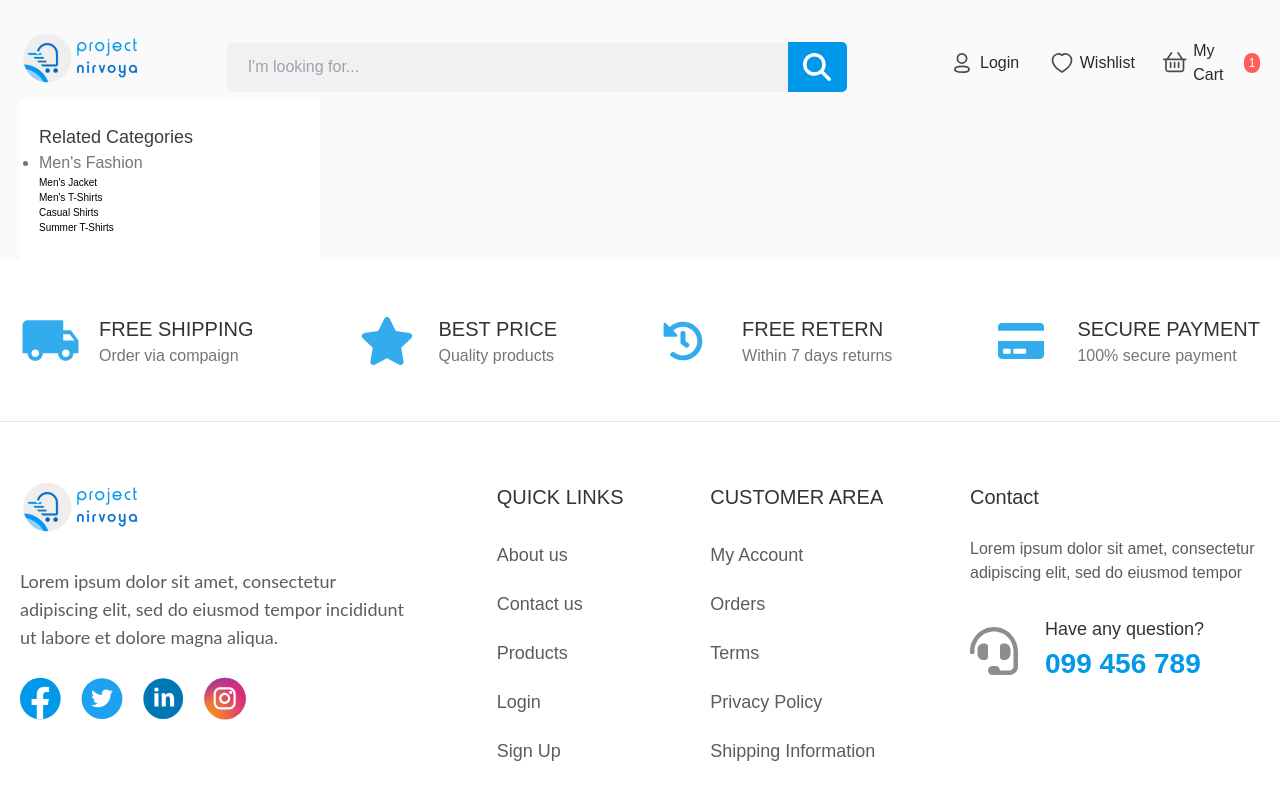
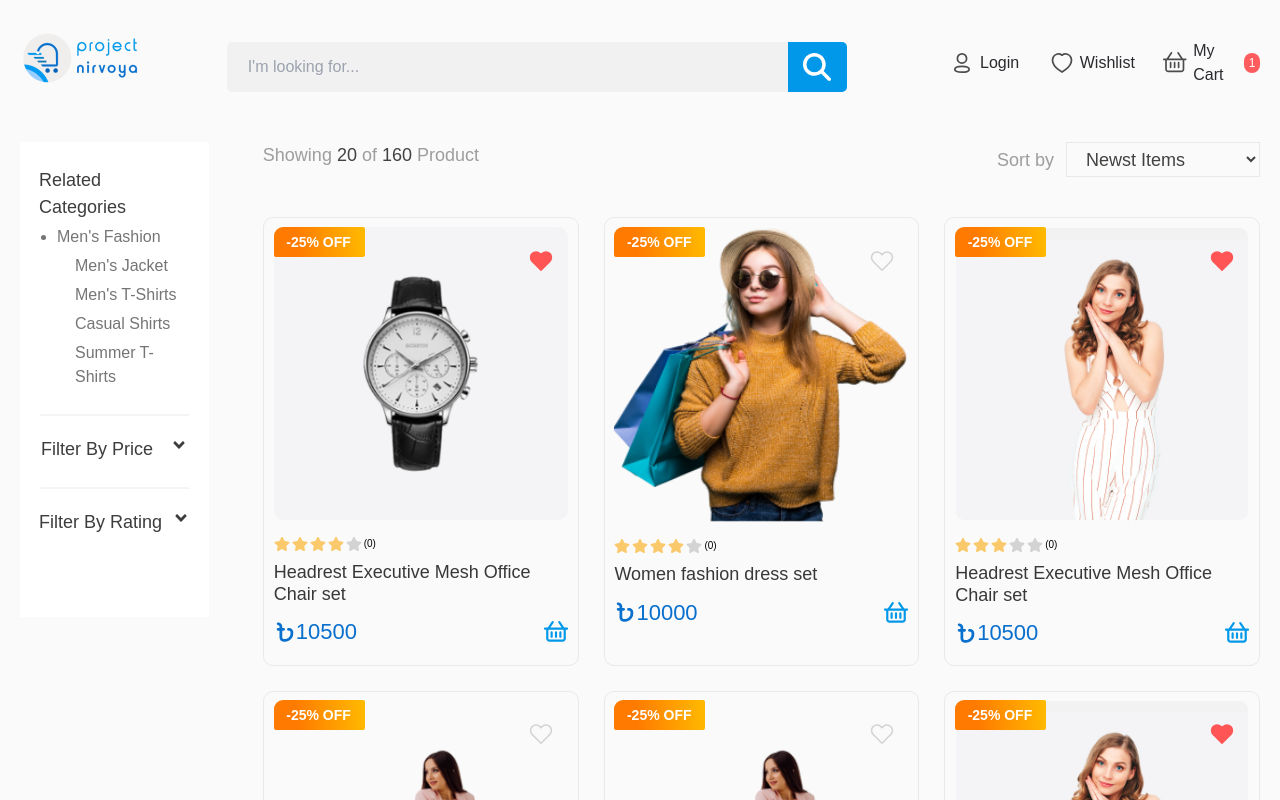
Before and after one commit to devwithfarshi/nurit-project-1, a Next.js app: page /products in a window 1280 px wide. Shown: the top 800 px of the page. Built offline with nearby package versions, Linux system fonts and the light colour scheme.

Commit message:
product page done

```diff
--- /dev/null
+++ b/app/components/AllProducts.jsx
@@ -0,0 +1,35 @@
+import React from "react";
+import ProductWrapper from "./ProductWrapper";
+import { productArray } from "../config/data";
+const AllProducts = () => {
+  return (
+    <main className="allProduct_wrapper">
+      <header className="all_products_header flex justify-between ">
+        <p>
+          Showing <span>20</span> of <span>160</span> Product
+        </p>
+        <div>
+          <span>Sort by</span>
+          <select className=" py-[.55rem] px-[1.5rem]">
+            <option value="new">Newst Items</option>
+            <option value="h">Price Low to High</option>
+            <option value="l">Price High to Low</option>
+            <option value="asc">A - Z</option>
+            <option value="dsc">Z - A</option>
+          </select>
+        </div>
+      </header>
+      <ProductWrapper
+        produtcsArray={[
+          ...productArray,
+          ...productArray.reverse(),
+          ...productArray.reverse(),
+          ...productArray,
+          ...productArray.reverse(),
+        ]}
+      />
+    </main>
+  );
+};
+
+export default AllProducts;
--- a/app/components/FilterWrapper.jsx
+++ b/app/components/FilterWrapper.jsx
@@ -1,17 +1,136 @@
+"use client";
+import { useState } from "react";
+import { FaArrowDown, FaMinus, FaAngleDown, FaStar } from "react-icons/fa";
+import { FaBangladeshiTakaSign } from "react-icons/fa6";
+
 const FilterWrapper = () => {
+  const [accordinOpen, setAccordinOpen] = useState({
+    price: false,
+    rating: false,
+  });
+  const priceAccordinHandler = () => {
+    setAccordinOpen((preValue) => {
+      return {
+        ...preValue,
+        price: !preValue.price,
+      };
+    });
+  };
+  const ratingAccordinHandler = () => {
+    setAccordinOpen((preValue) => {
+      return {
+        ...preValue,
+        rating: !preValue.rating,
+      };
+    });
+  };
   return (
-    <section className="px-[1.9rem] py-[2.5rem] bg-[#fff] basis-[30rem]">
-      <div className="first_filterBy">
+    <section className="  px-[1.9rem] py-[2.5rem] bg-[#fff]">
+      <div className="filter_wrapper ">
+        <div className="first_filterBy pb-[2rem]">
           <h5>Related Categories</h5>
           <ul className="category_main_list">
-          <li className="main_category">Men&apos;s fashion</li>
+            <li className="main_category">
+              Men&apos;s fashion
               <ul>
                 <li>Men&apos;s Jacket</li>
                 <li>Men&apos;s T-Shirts</li>
                 <li>Casual Shirts</li>
                 <li>Summer T-Shirts</li>
               </ul>
+            </li>
           </ul>
+        </div>
+        <div className="filterByPrice py-[2rem]">
+          <h5
+            className="flex justify-between cursor-pointer"
+            onClick={priceAccordinHandler}
+          >
+            <span>Filter by Price</span>
+            <FaAngleDown
+              className={`ransition-all duration-300 ease-in-out text-[#3d3d3f] ${
+                accordinOpen.price ? "rotate-180" : "rotate-0"
+              }`}
+            />
+          </h5>
+
+          <div
+            className={`grid overflow-hidden transition-all duration-300 ease-in-out ${
+              accordinOpen.price
+                ? "grid-rows-[1fr] opacity-100"
+                : "grid-rows-[0fr] opacity-0"
+            }`}
+          >
+            <div className="overflow-hidden">
+              <input type="range" className="price_range my-[3rem]" />
+              <p className="price_range_text flex items-center">
+                <span>Price:</span>
+                <span className="flex items-center text-[#383838]">
+                  <FaBangladeshiTakaSign fontSize={15} />
+                  1000 &nbsp; <FaMinus fontSize={15} strokeWidth={0} /> &nbsp;
+                  <FaBangladeshiTakaSign fontSize={15} />
+                  2500
+                </span>
+              </p>
+            </div>
+          </div>
+        </div>
+        {/* Filter by rating */}
+        <div className="filterByRating py-[2rem]">
+          <h5
+            className="cursor-pointer flex justify-between"
+            onClick={ratingAccordinHandler}
+          >
+            <span>Filter by rating</span>
+            <FaAngleDown
+              className={`ransition-all duration-300 ease-in-out text-[#3d3d3f] ${
+                accordinOpen.rating ? "rotate-180" : "rotate-0"
+              }`}
+            />
+          </h5>
+
+          <div
+            className={`grid overflow-hidden transition-all duration-300 ease-in-out ${
+              accordinOpen.rating
+                ? "grid-rows-[1fr] opacity-100"
+                : "grid-rows-[0fr] opacity-0"
+            }`}
+          >
+            <ul className="overflow-hidden mt-[3.2rem]">
+              {[...Array(5)].map((star, index) => {
+                const currentRatting = index + 1;
+                return (
+                  <>
+                    <li key={index + 1} className="flex mb-[1.6rem]">
+                      <input
+                        className="mr-[1.6rem] w-[2.4rem]"
+                        type="checkbox"
+                        style={{
+                          border: ".3rem solid #D0D0D2",
+                          outline: "none",
+                        }}
+                      />{" "}
+                      {[...Array(5)].map((v, i) => {
+                        if (currentRatting >= i + 1) {
+                          return (
+                            <>
+                              <FaStar
+                                className="ml-[.8rem]"
+                                key={i + 3}
+                                color="#FAC96B"
+                                fontSize={"2.4rem"}
+                              />
+                            </>
+                          );
+                        }
+                      })}
+                    </li>
+                  </>
+                );
+              })}
+            </ul>
+          </div>
+        </div>
       </div>
     </section>
   );
--- a/app/components/HomeBanner.jsx
+++ b/app/components/HomeBanner.jsx
@@ -8,14 +8,8 @@ const HomeBanner = () => {
   return (
     <>
       <main className="home_banner_wrapper ">
-        <div className="home_slider">
-          <Carousel
-            autoPlay
-            // autoPlay={false}
-            infiniteLoop
-            showStatus={false}
-            showArrows={false}
-          >
+        <div className="home_slider w-[80vw]">
+          <Carousel autoPlay infiniteLoop showStatus={false} showArrows={false}>
             <Image
               src={"/images/heroImage.png"}
               alt="Delivery hero"
--- a/app/components/ProductWrapper.jsx
+++ b/app/components/ProductWrapper.jsx
@@ -4,7 +4,7 @@ import SingleProduct from "./SingleProduct";
 const ProductWrapper = ({ produtcsArray }) => {
   return (
     <>
-      <ul className="product_wrapper mt-[4rem]">
+      <ul className="product_wrapper mt-[4rem] ">
         {produtcsArray &&
           produtcsArray.map(
             ({ id, wishList, title, price, ratting, image }) => {
--- a/app/components/SingleProduct.jsx
+++ b/app/components/SingleProduct.jsx
@@ -15,7 +15,7 @@ const SingleProduct = ({
 }) => {
   const [wishList, setWishList] = useState(bookMark);
   return (
-    <li className="single_product_wrapper relative">
+    <li className="single_product_wrapper relative ">
       <figure>
         <Image
           src={image}
--- a/app/globals.css
+++ b/app/globals.css
@@ -67,7 +67,7 @@ ol {
   font-weight: 500;
   color: var(--dark);
   text-transform: capitalize;
-  @media (max-width: 620px) {
+  @media (max-width: 900px) {
     font-size: 1.6rem;
   }
 }
@@ -388,7 +388,7 @@ ul.navMenu {
 /* Proeducs wrapper */
 .product_wrapper {
   display: grid;
-  grid-template-columns: repeat(4, 1fr);
+  grid-template-columns: repeat(3, 1fr);
   gap: 2.5rem;
 }
 
@@ -435,7 +435,7 @@ ul.navMenu {
   }
 }
 
-@media (max-width: 620px) {
+@media (max-width: 900px) {
   /* Proeducs wrapper */
   .product_wrapper {
     grid-template-columns: repeat(2, 49%);
@@ -572,7 +572,7 @@ footer {
   }
 }
 
-@media (max-width: 620px) {
+@media (max-width: 900px) {
   #shipping_icon {
     font-size: 4rem;
   }
--- a/app/page.js
+++ b/app/page.js
@@ -3,6 +3,7 @@ import HomeBanner from "./components/HomeBanner";
 import HomeCategory from "./components/HomeCategory";
 import { productArray } from "./config/data";
 import { MdKeyboardArrowDown } from "react-icons/md";
+import Link from "next/link";
 
 export default function Home() {
   return (
@@ -21,10 +22,13 @@ export default function Home() {
           ]}
           heading={"Featured Product"}
         /> */}
-        <button className="uppercase bg-[#34ADED] px-[2.5rem] py-[.9rem] text-[#fff] flex items-center showMore_btn mx-[auto] my-[4rem]">
+        <Link
+          href="products"
+          className="uppercase bg-[#34ADED] px-[2.5rem] py-[.9rem] text-[#fff] flex items-center showMore_btn my-[4rem] w-fit mx-auto "
+        >
           <span>show more</span>
           <MdKeyboardArrowDown className="ml-[.4rem]" fontSize={24} />
-        </button>
+        </Link>
       </section>
     </>
   );
--- a/app/products/page.js
+++ b/app/products/page.js
@@ -1,3 +1,4 @@
+import AllProducts from "../components/AllProducts";
 import FilterWrapper from "../components/FilterWrapper";
 import "./product.css";
 
@@ -5,8 +6,9 @@ const Products = () => {
   return (
     <>
       <section className="container sm:p-0 pt-[1.3rem] px-[2rem]">
-        <main className="filterd_wrapper flex gap-[5.4rem]">
+        <main className="filterd_wrapper flex items-start gap-[5.4rem] mt-[4.3rem]">
           <FilterWrapper />
+          <AllProducts />
         </main>
       </section>
     </>
--- a/app/products/product.css
+++ b/app/products/product.css
@@ -1,17 +1,100 @@
-.first_filterBy {
+.filter_wrapper {
   font-family: "Poppins", sans-serif;
   h5 {
     font-size: 1.8rem;
     font-weight: 500;
     color: #3d3d3f;
+    margin-bottom: 0.4rem;
+    text-transform: capitalize;
   }
+}
+.first_filterBy {
   .category_main_list {
+    margin-left: 1.8rem;
     li.main_category {
+      list-style: disc;
       text-transform: capitalize;
-      color: #757575;
-      list-style: disc;
       font-size: 1.6rem;
       font-weight: 400;
+      color: #757575;
+      ul {
+        margin-left: 1.8rem;
+        li {
+          margin: 0.5rem 0;
+          cursor: pointer;
+          font-size: 1.6rem;
+          font-weight: 400;
+          color: #757575;
+          transition: all 150ms linear;
+          &:hover {
+            color: var(--secondary);
+          }
+        }
+      }
     }
   }
 }
+
+.filterByPrice {
+  border: 0.2rem solid;
+  border-color: #f4f4f4 transparent;
+
+  input[type="range"] {
+    -webkit-appearance: none;
+    appearance: none;
+    cursor: pointer;
+    width: 100%;
+    height: 0.6rem;
+    border-radius: 0.5rem;
+    background-color: var(--secondary);
+
+    &::-webkit-slider-thumb {
+      appearance: none;
+      background: #fafafa;
+      border: 0.1rem solid #e9e9e9;
+      height: 2.4rem;
+      width: 2.4rem;
+      border-radius: 50%;
+      box-shadow: 0 0.4rem 0.8rem rgba(0, 0, 0, 0.1);
+    }
+  }
+  .price_range_text {
+    font-size: 1.8rem;
+    font-weight: 500;
+    span {
+      &:first-child {
+        color: #a7a7a7;
+      }
+    }
+  }
+}
+
+/* All products css */
+
+header.all_products_header {
+  font-family: "Poppins", sans-serif;
+
+  p {
+    color: rgba(66, 66, 65, 0.5);
+    font-size: 1.8rem;
+    font-weight: 500;
+    span {
+      color: #424241;
+    }
+  }
+  div {
+    span {
+      font-size: 1.8rem;
+      font-weight: 500;
+      margin-right: 1.2rem;
+      color: rgba(66, 66, 65, 0.5);
+    }
+    select {
+      border: 0.12rem solid #e9e9e9;
+      background-color: #fafafa;
+      font-size: 1.8rem;
+      font-weight: 400;
+      color: #424241;
+    }
+  }
+}
--- a/tailwind.config.js
+++ b/tailwind.config.js
@@ -6,6 +6,9 @@ module.exports = {
     "./app/**/*.{js,ts,jsx,tsx,mdx}",
   ],
   theme: {
+    screens: {
+      sm: "900px",
+    },
     extend: {
       backgroundImage: {
         "gradient-radial": "radial-gradient(var(--tw-gradient-stops))",
```
Also changed, not shown: 1 other file (tests, documents, lock files or other folders). Lines whose indentation alone changed are shown as unchanged.
